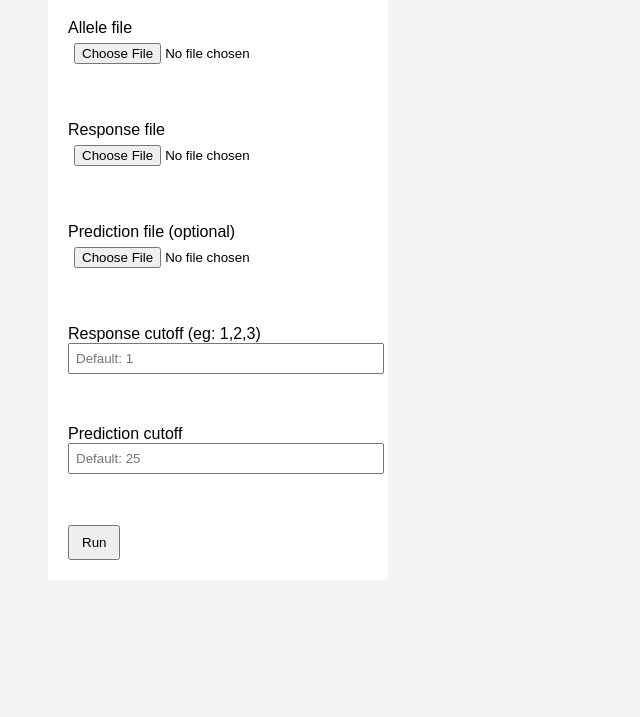
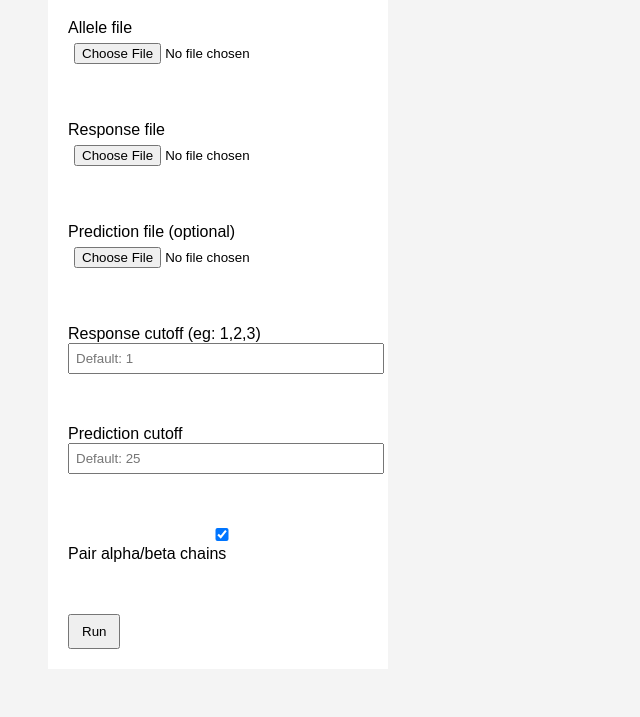
Before and after one commit to raphaeltrevizani/comborate_shared, a Flask app: page / in a window 1280 px wide. Shown: the part 263-980 px from the top of the page, without its empty margins (0-640 px from the left). Before the commit the page ends 823 px from the top, so only its background shows below. Run offline with Flask 3, Linux system fonts and the light colour scheme.

Commit message:
pair chains

```diff
--- a/web/app.py
+++ b/web/app.py
@@ -10,6 +10,7 @@ from threading import Thread
 app = Flask(__name__, template_folder="templates", static_folder="static")
 
 SCRIPT_PATH = Path(__file__).resolve().parent.parent / "comborate.py"
+SUMMARY_PATH = Path(__file__).resolve().parent.parent / "count_donors.py"
 BASE_DIR = Path(__file__).resolve().parent
 UPLOAD_DIR = BASE_DIR / "uploads"
 UPLOAD_DIR.mkdir(exist_ok=True)
@@ -57,10 +58,25 @@ def run():
 	if request.form.get("prediction_cutoff"):
 		cmd += ["-c", request.form["prediction_cutoff"]]
 
+	if request.form.get("pair_chains"):
+		cmd.append("-x")
+
 	# subprocess.run(cmd, capture_output=True, text=True)
 	# Thread(target=subprocess.run, args=(cmd,), kwargs={"capture_output": True, "text": True}).start()
+
+
+	cmd2 = [
+		sys.executable,
+		str(SUMMARY_PATH),
+		str(out_dir),
+		str(allele_path),
+		str(response_path)
+	]
+
+
 	def job():
 		subprocess.run(cmd, capture_output=True, text=True)
+		subprocess.run(cmd2, capture_output=True, text=True)
 		zip_path = shutil.make_archive(str(out_dir), "zip", root_dir=str(out_dir))
 		Path(zip_path).replace(run_dir / "result.zip")
 
--- a/web/templates/index.html
+++ b/web/templates/index.html
@@ -42,6 +42,11 @@ The prediction file must be in .csv format and can be obtained by running any of
 	<input name="prediction_cutoff" placeholder="Default: 25">
 	</label><br><br>
 
+	<label>
+		<input type="checkbox" name="pair_chains" checked>
+		Pair alpha/beta chains
+	</label><br><br>
+
 	<button type="submit">Run</button>
 </form>
 
```
